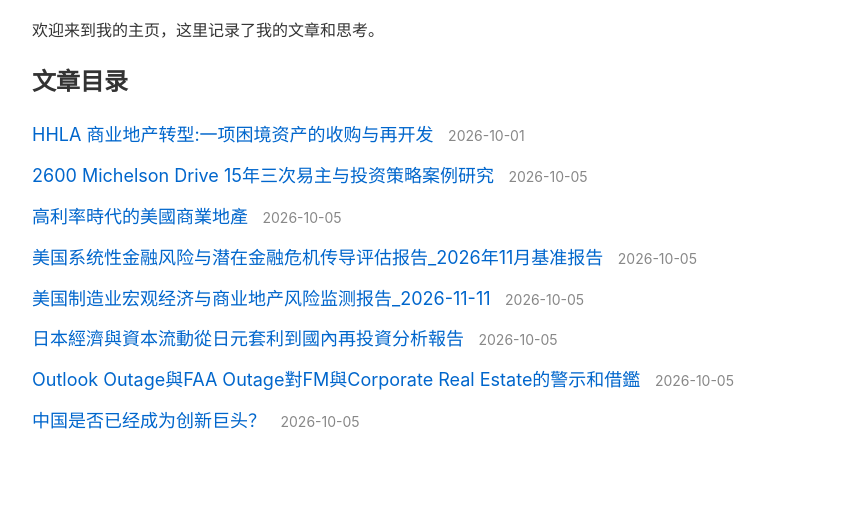
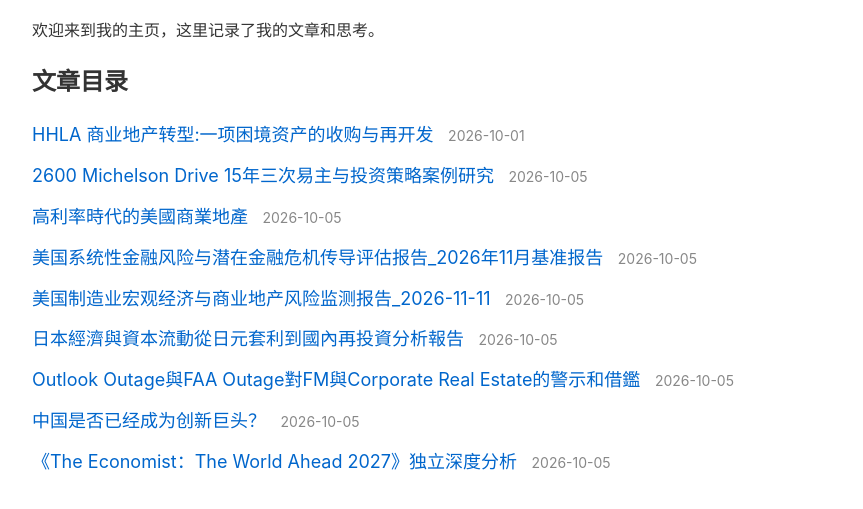
Before and after one commit to Jerioooo/Research, a plain HTML site: page index.html in a window 1280 px wide. Shown: the part 107-616 px from the top of the page, without its empty margins (208-1071 px from the left). Drawn offline with Linux system fonts and the light colour scheme.

Commit message:
Add new article link to index.html

```diff
--- a/index.html
+++ b/index.html
@@ -79,6 +79,10 @@
             <a href="article8.html">中国是否已经成为创新巨头？</a>
             <span class="date">2026-10-05</span>
         </li>
+        <li>
+            <a href="article9.html">《The Economist：The World Ahead 2027》独立深度分析</a>
+            <span class="date">2026-10-05</span>
+        </li>
         <!-- 以后有新文章，直接在这里加一行 <li>...</li> 即可 -->
     </ul>
 
```
